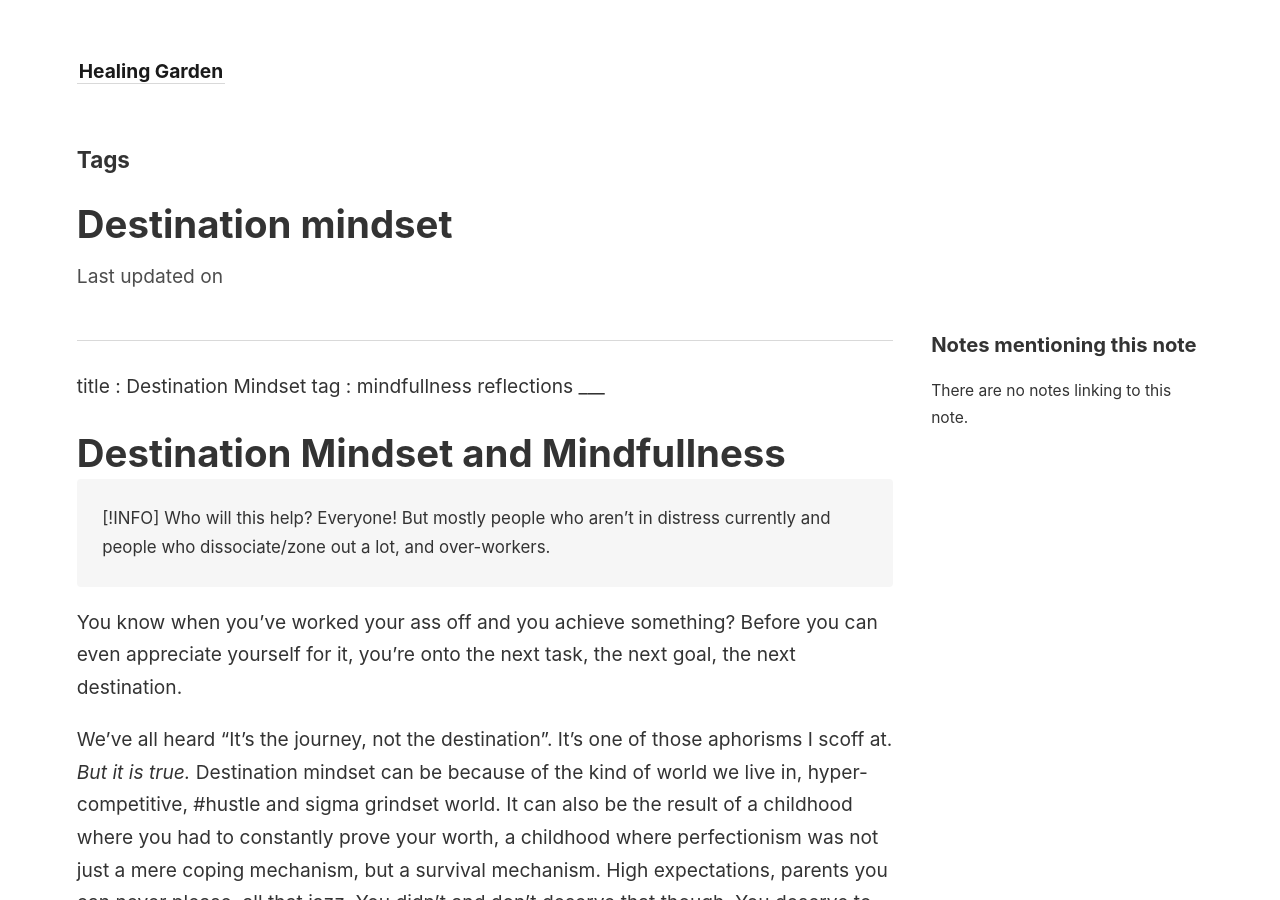
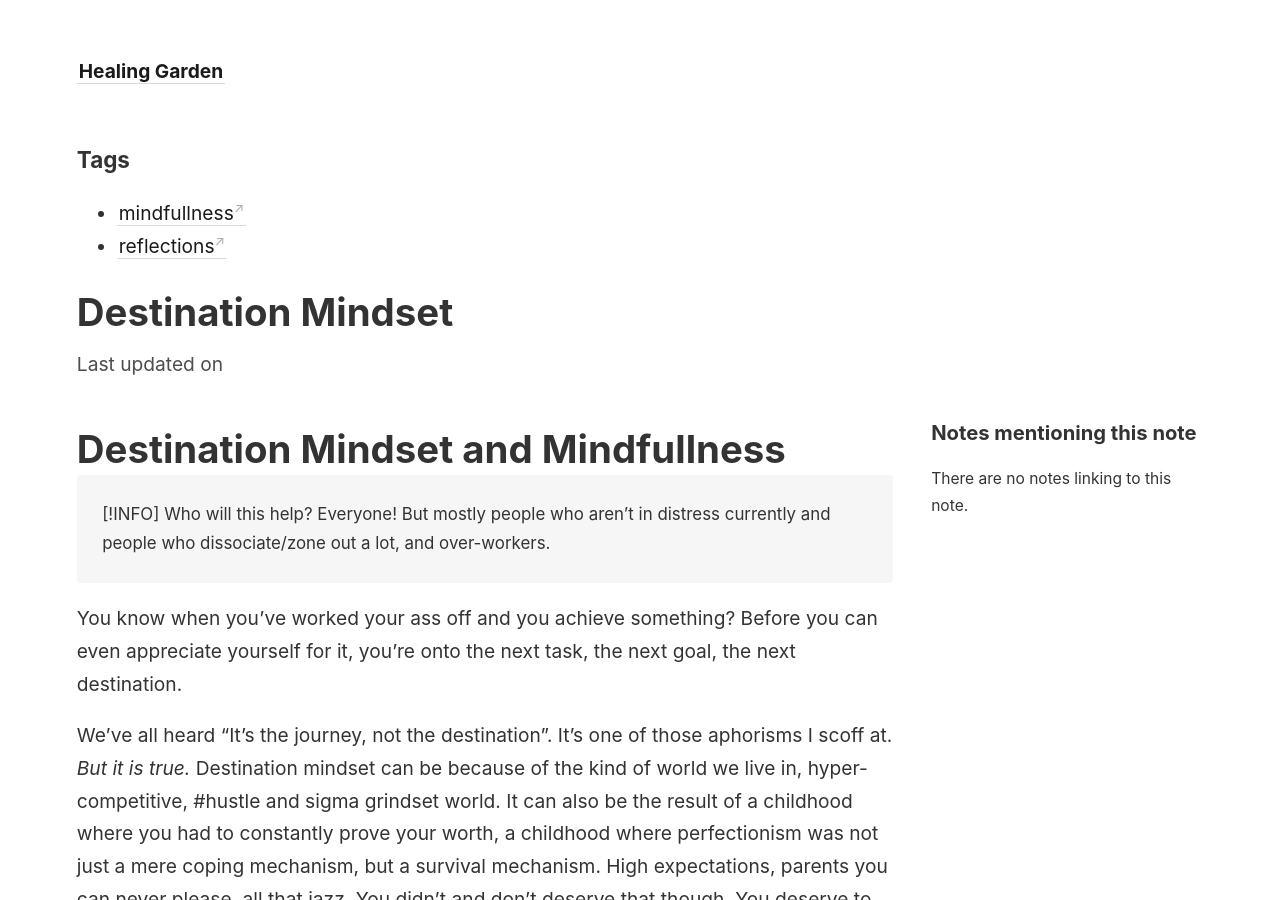
Before and after one commit to corvusdeinanis/couscous, a Jekyll site: the page built from _notes/Destination Mindset.md, in a window 1280 px wide and 900 px high. Built offline with Jekyll 4.4.1, drawn with Linux system fonts in a browser that asks for light colours; some of the changed text lies outside the part shown.

Commit message:
Update Destination Mindset.md

```diff
--- a/_notes/Destination Mindset.md
+++ b/_notes/Destination Mindset.md
@@ -1,7 +1,7 @@
 ---
 title : Destination Mindset
-tag : mindfullness reflections
-___
+tag : [mindfullness,reflections]
+---
 
 # Destination Mindset and Mindfullness
 
```
